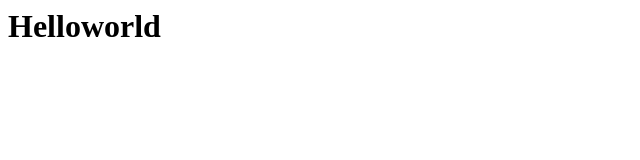
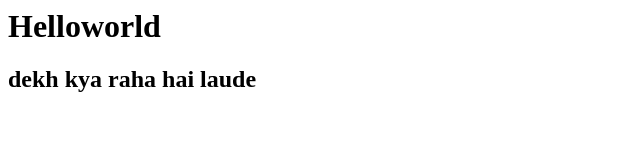
Before and after one commit to abhay-ak656/Web_dev_mini_project, a plain HTML site: page index.html in a window 1280 px wide. Shown: the whole page, without its empty margins (0-640 px from the left). Drawn offline with Linux system fonts and the light colour scheme.

Commit message:
change to the index file

```diff
--- a/index.html
+++ b/index.html
@@ -1 +1,2 @@
 <h1>Helloworld</h1>
+<h2>dekh kya raha hai laude</h2>
```
